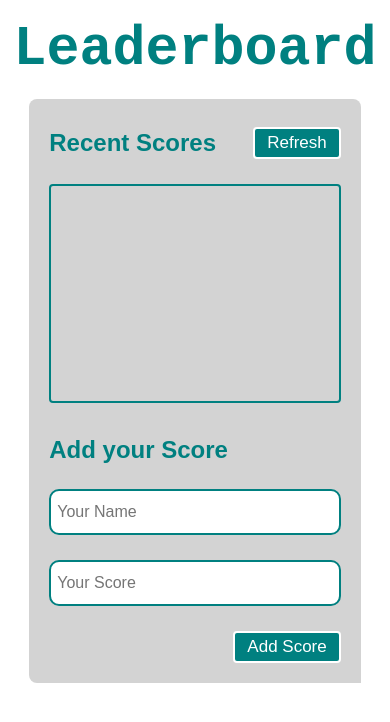
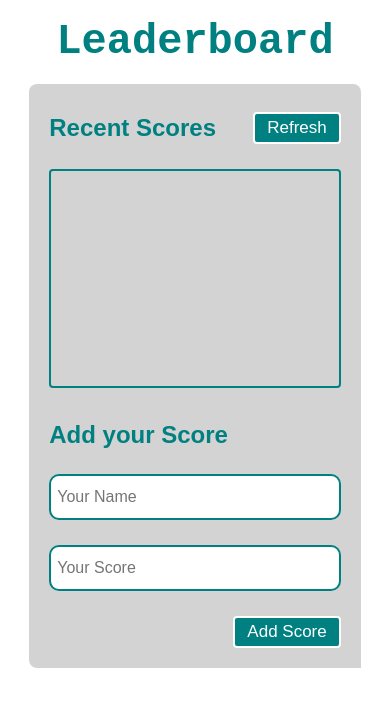
Before and after one commit to hamzaw9/Leaderboard, a website built with webpack: page src/index.html in a window 390 px wide. Built offline with nearby package versions, Linux system fonts and the light colour scheme; no server answers.

Commit message:
Adjust h1 font size for small screens

```diff
--- a/src/style.css
+++ b/src/style.css
@@ -153,3 +153,9 @@ h1 {
     gap: 25px;
   }
 }
+
+@media only screen and (width <= 600px) {
+  h1 {
+    font-size: 42px;
+  }
+}
```
